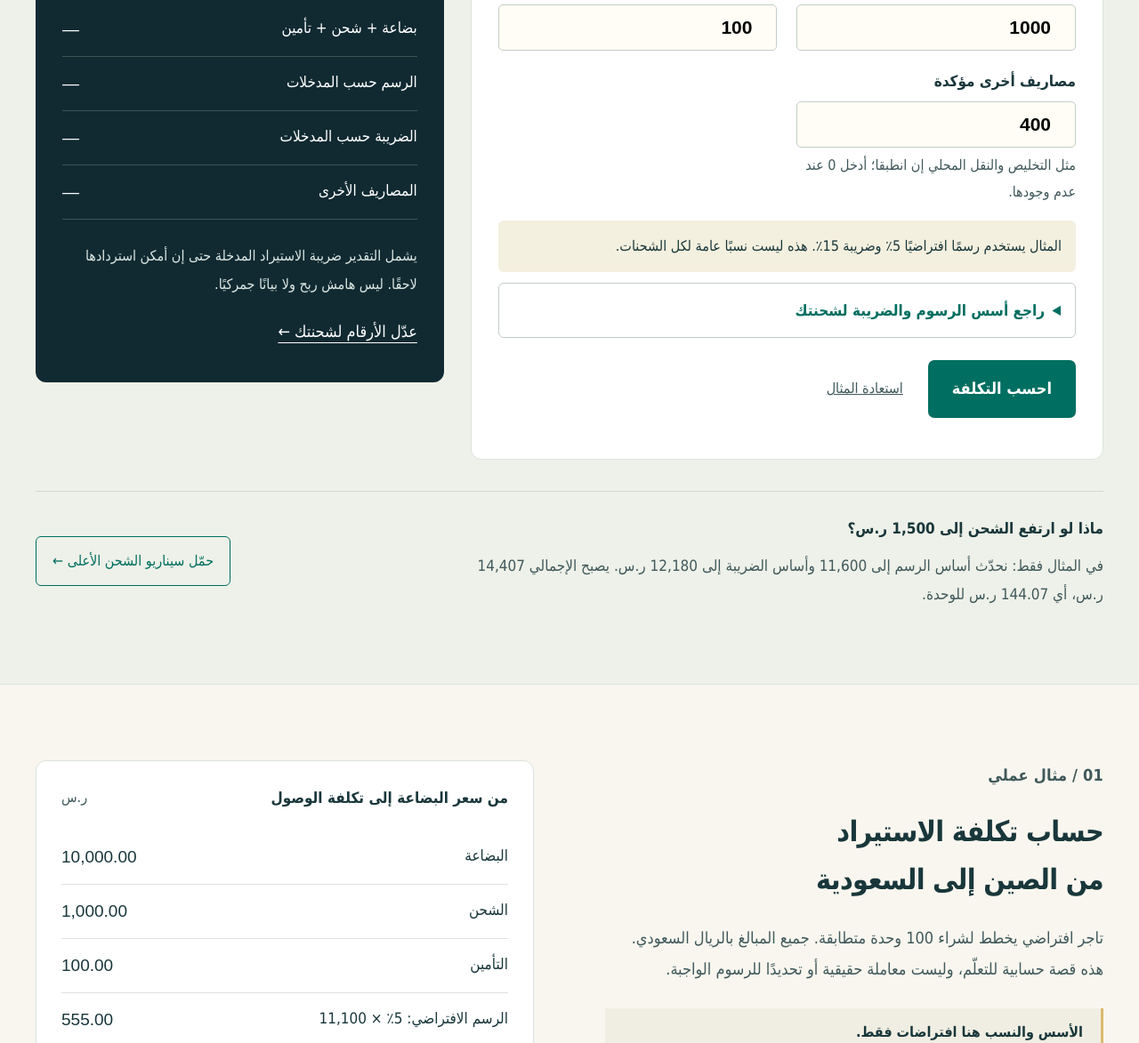
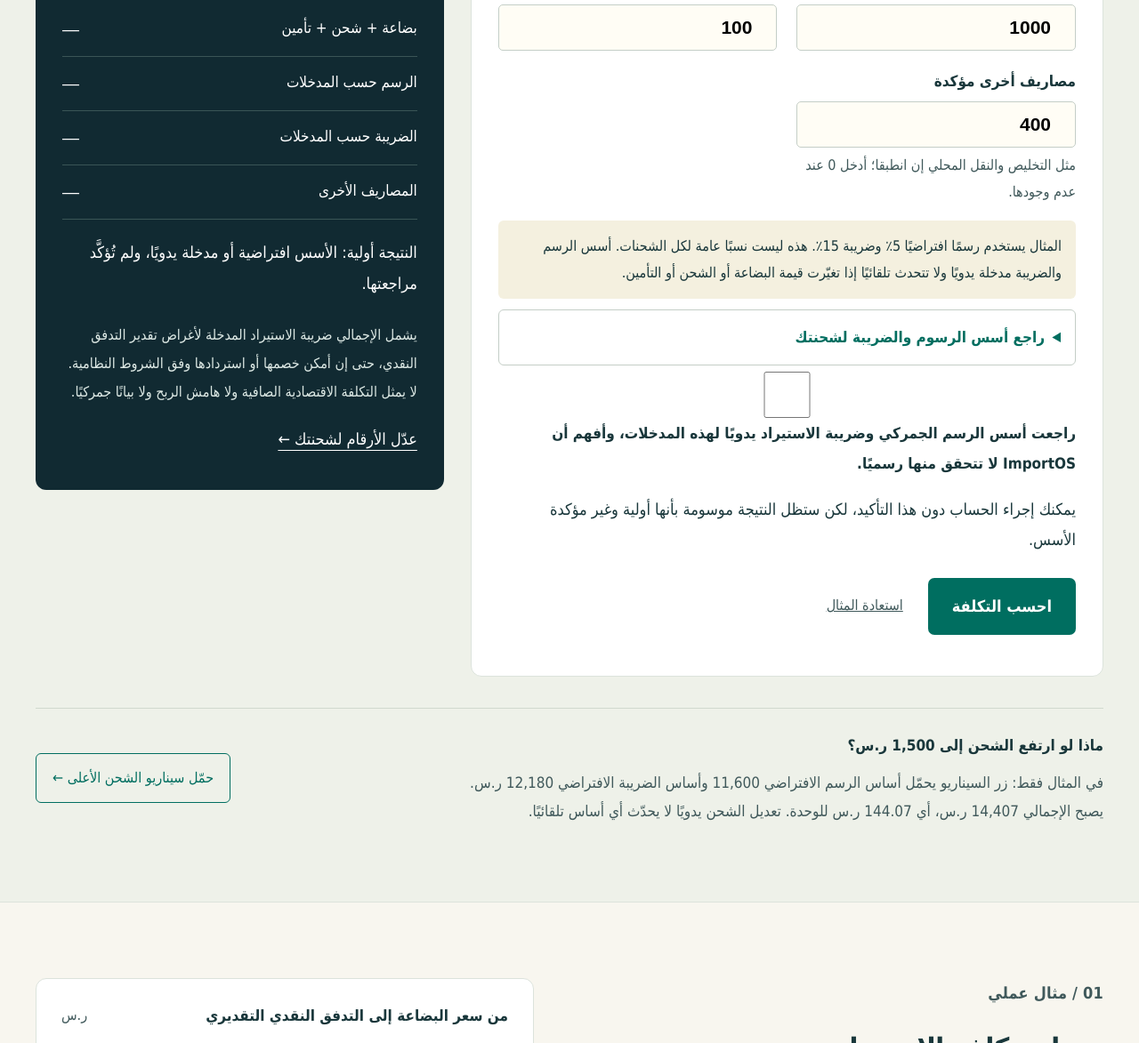
Before and after one commit to Deeisdagee/importos-public, a plain HTML site: page public/index.html in a window 1280 px wide. Shown: the part 1262-2435 px from the top of the page at 89% size. Drawn offline with Linux system fonts and the light colour scheme.

Commit message:
fix: make cost scope and manually entered customs bases explicit

```diff
--- a/public/index.html
+++ b/public/index.html
@@ -12,7 +12,7 @@
 <main>
 <section class="hero wrap">
  <div class="hero-copy"><p class="eyebrow"><span></span> خطّط لشحنتك قبل الطلب</p><h1>كم ستكلّفك الشحنة<br><em>للوحدة الواحدة؟</em></h1><p class="intro">لا تكتفِ بسعر المورد. شاهد أثر الشحن والرسوم على تكلفة وصول البضاعة.</p><a id="try-example" class="button" href="#estimate">جرّب المثال الآن <span aria-hidden="true">←</span></a><p class="micro">الأرقام جاهزة. اضغط وشاهد النتيجة.</p><p class="micro">مجانية • دون تسجيل</p></div>
- <div class="hero-visual"><div class="sample-top"><span>مثال توضيحي</span><span class="pill">100 وحدة</span></div><p class="sample-label">التكلفة التقديرية للوحدة</p><div class="hero-number"><b dir="ltr">138.03</b><span>ر.س</span></div><div class="cost-bar" aria-label="توزيع تكلفة المثال: بضاعة وشحن وتأمين، رسوم وضريبة، مصاريف أخرى"><span></span><span></span><span></span></div><div class="legend"><span><i></i> بضاعة + شحن + تأمين</span><span><i></i> رسوم + ضريبة</span><span><i></i> مصاريف أخرى</span></div><div class="sample-total"><span>إجمالي التدفق النقدي المطلوب</span><strong dir="ltr">13,803.25 ر.س</strong></div><p class="sample-foot">قيم ونسب افتراضية للتوضيح؛ ليست تسعيرة جمركية.</p></div>
+ <div class="hero-visual"><div class="sample-top"><span>مثال توضيحي</span><span class="pill">100 وحدة</span></div><p class="sample-label">التدفق النقدي التقديري للوحدة</p><div class="hero-number"><b dir="ltr">138.03</b><span>ر.س</span></div><div class="cost-bar" aria-label="توزيع تكلفة المثال: بضاعة وشحن وتأمين، رسوم وضريبة، مصاريف أخرى"><span></span><span></span><span></span></div><div class="legend"><span><i></i> بضاعة + شحن + تأمين</span><span><i></i> رسوم + ضريبة</span><span><i></i> مصاريف أخرى</span></div><div class="sample-total"><span>التدفق النقدي التقديري شامل ضريبة الاستيراد</span><strong dir="ltr">13,803.25 ر.س</strong></div><p class="sample-foot">قيم ونسب افتراضية للتوضيح؛ ليست تسعيرة جمركية.</p></div>
 </section>
 <section class="question-strip"><div class="wrap"><p>عرض المورد أرخص… <strong>هل تكلفة وصوله أقل؟</strong></p><span>ابدأ بأرقام قابلة للمقارنة.</span></div></section>
 <section id="calculator" class="calculator-section"><div class="wrap section"><div class="section-heading"><div><p class="eyebrow">جرّب، ثم عدّل</p><h2>حاسبة تكلفة الشحنة للوحدة</h2></div><p>ابدأ بالمثال الجاهز. ولشحنة تخصك، عدّل أرقامك وراجع أسس الرسوم والضريبة.</p></div>
@@ -22,16 +22,22 @@
 <label for="freight">الشحن<input id="freight" type="number" min="0" step="any" value="1000" required></label>
 <label for="insurance">التأمين<input id="insurance" type="number" min="0" step="any" value="100" required></label>
 <label for="other">مصاريف أخرى مؤكدة<input id="other" type="number" min="0" step="any" value="400" required><small>مثل التخليص والنقل المحلي إن انطبقا؛ أدخل 0 عند عدم وجودها.</small></label>
-</div><p class="assumption-note">المثال يستخدم رسمًا افتراضيًا 5٪ وضريبة 15٪. هذه ليست نسبًا عامة لكل الشحنات.</p><details class="assumptions"><summary>راجع أسس الرسوم والضريبة لشحنتك</summary><p>هذه القيم يدوية. أكّدها من الجهة الرسمية أو المخلّص، وحدّثها عند تغيّر أرقام الشحنة.</p><div class="fields"><label for="dutyBase">أساس الرسم الجمركي<input id="dutyBase" type="number" min="0" step="any" value="11100" required><small>قيمة مستقلة تُدخلها وتحدّثها بنفسك.</small></label>
+</div><p class="assumption-note">المثال يستخدم رسمًا افتراضيًا 5٪ وضريبة 15٪. هذه ليست نسبًا عامة لكل الشحنات. أسس الرسم والضريبة مدخلة يدويًا ولا تتحدث تلقائيًا إذا تغيّرت قيمة البضاعة أو الشحن أو التأمين.</p><details class="assumptions" id="assumptions"><summary>راجع أسس الرسوم والضريبة لشحنتك</summary><p>هذه القيم يدوية. أكّدها من الجهة الرسمية أو المخلّص، وحدّثها عند تغيّر أرقام الشحنة.</p><div class="fields"><label for="dutyBase">أساس الرسم الجمركي<input id="dutyBase" type="number" min="0" step="any" value="11100" required><small>قيمة مستقلة تُدخلها وتحدّثها بنفسك.</small></label>
 <label for="dutyRate">نسبة الرسم الجمركي ٪<input id="dutyRate" type="number" min="0" max="100" step="any" value="5" required></label>
 <label for="taxBase">أساس ضريبة الاستيراد<input id="taxBase" type="number" min="0" step="any" value="11655" required><small>ليست محسوبة تلقائيًا من قيمة البضاعة.</small></label>
 <label for="taxRate">نسبة ضريبة الاستيراد ٪<input id="taxRate" type="number" min="0" max="100" step="any" value="15" required></label>
-</div></details><div class="form-actions"><button class="button" type="submit">احسب التكلفة</button><button class="text-button" type="button" id="baseline">استعادة المثال</button></div><p id="error" role="alert"></p></form>
-<aside id="estimate" class="results" aria-live="polite" aria-atomic="true"><p class="eyebrow">تقدير التدفق النقدي للشحنة</p><p id="total" class="result-total" dir="ltr">—</p><p id="perUnit" class="unit-result">اضغط «احسب التكلفة» لعرض النتيجة.</p><dl><div><dt>بضاعة + شحن + تأمين</dt><dd id="subtotal">—</dd></div><div><dt>الرسم حسب المدخلات</dt><dd id="duty">—</dd></div><div><dt>الضريبة حسب المدخلات</dt><dd id="tax">—</dd></div><div><dt>المصاريف الأخرى</dt><dd id="extras">—</dd></div></dl><p class="result-note">يشمل التقدير ضريبة الاستيراد المدخلة حتى إن أمكن استردادها لاحقًا. ليس هامش ربح ولا بيانًا جمركيًا.</p><a class="result-edit" href="#calculator">عدّل الأرقام لشحنتك ←</a><noscript>تحتاج الحاسبة إلى JavaScript. يمكنك قراءة المثال المحسوب أعلاه دون تشغيله.</noscript></aside></div>
-<div class="scenario"><div><h3>ماذا لو ارتفع الشحن إلى 1,500 ر.س؟</h3><p>في المثال فقط: نحدّث أساس الرسم إلى 11,600 وأساس الضريبة إلى 12,180 ر.س. يصبح الإجمالي 14,407 ر.س، أي 144.07 ر.س للوحدة.</p></div><button id="higher-freight" class="outline-button" type="button">حمّل سيناريو الشحن الأعلى ←</button></div>
+</div></details>
+<div class="basis-review">
+ <p id="basis-warning" class="basis-warning" role="alert" hidden><strong>تنبيه: راجع أسس الرسوم والضريبة.</strong> تغيّرت مدخلات قد تؤثر في الأسس. لن تُحدّث القيم تلقائيًا؛ افتح قسم «راجع أسس الرسوم والضريبة لشحنتك» بالأعلى وأدخل القيم المعتمدة قبل استخدام النتيجة لاتخاذ قرار.</p>
+ <label class="basis-confirm" for="basis-reviewed"><input id="basis-reviewed" type="checkbox"><span>راجعت أسس الرسم الجمركي وضريبة الاستيراد يدويًا لهذه المدخلات، وأفهم أن ImportOS لا تتحقق منها رسميًا.</span></label>
+ <p class="basis-help">يمكنك إجراء الحساب دون هذا التأكيد، لكن ستظل النتيجة موسومة بأنها أولية وغير مؤكدة الأسس.</p>
+</div>
+<div class="form-actions"><button class="button" type="submit">احسب التكلفة</button><button class="text-button" type="button" id="baseline">استعادة المثال</button></div><p id="error" role="alert"></p></form>
+<aside id="estimate" class="results" aria-live="polite" aria-atomic="true"><p class="eyebrow">تقدير التدفق النقدي للشحنة</p><p id="total" class="result-total" dir="ltr">—</p><p id="perUnit" class="unit-result">اضغط «احسب التكلفة» لعرض النتيجة.</p><dl><div><dt>بضاعة + شحن + تأمين</dt><dd id="subtotal">—</dd></div><div><dt>الرسم حسب المدخلات</dt><dd id="duty">—</dd></div><div><dt>الضريبة حسب المدخلات</dt><dd id="tax">—</dd></div><div><dt>المصاريف الأخرى</dt><dd id="extras">—</dd></div></dl><p id="basis-status" class="basis-status" role="status">النتيجة أولية: الأسس افتراضية أو مدخلة يدويًا، ولم تُؤكَّد مراجعتها.</p><p class="result-note">يشمل الإجمالي ضريبة الاستيراد المدخلة لأغراض تقدير التدفق النقدي، حتى إن أمكن خصمها أو استردادها وفق الشروط النظامية. لا يمثل التكلفة الاقتصادية الصافية ولا هامش الربح ولا بيانًا جمركيًا.</p><a class="result-edit" href="#calculator">عدّل الأرقام لشحنتك ←</a><noscript>تحتاج الحاسبة إلى JavaScript. يمكنك قراءة المثال المحسوب أعلاه دون تشغيله.</noscript></aside></div>
+<div class="scenario"><div><h3>ماذا لو ارتفع الشحن إلى 1,500 ر.س؟</h3><p>في المثال فقط: زر السيناريو يحمّل أساس الرسم الافتراضي 11,600 وأساس الضريبة الافتراضي 12,180 ر.س. يصبح الإجمالي 14,407 ر.س، أي 144.07 ر.س للوحدة. تعديل الشحن يدويًا لا يحدّث أي أساس تلقائيًا.</p></div><button id="higher-freight" class="outline-button" type="button">حمّل سيناريو الشحن الأعلى ←</button></div>
 </div></section>
 <section id="example" class="wrap section example"><div><p class="eyebrow">01 / مثال عملي</p><h2>حساب تكلفة الاستيراد<br>من الصين إلى السعودية</h2><p>تاجر افتراضي يخطط لشراء 100 وحدة متطابقة. جميع المبالغ بالريال السعودي. هذه قصة حسابية للتعلّم، وليست معاملة حقيقية أو تحديدًا للرسوم الواجبة.</p><div class="notice"><strong>الأسس والنسب هنا افتراضات فقط.</strong><p>نفترض في المثال رسمًا بنسبة 5٪ على أساس 11,100 ر.س، وضريبة بنسبة 15٪ على أساس 11,655 ر.س. لا تنطبق هذه الافتراضات على كل منتج أو شحنة. أدخل الأسس والنسب التي تؤكدها من الجهة الرسمية أو مخلّصك.</p></div></div>
-<div class="example-ledger"><div class="ledger-heading"><h3>من سعر البضاعة إلى تكلفة الوصول</h3><span>ر.س</span></div><dl><div><dt>البضاعة</dt><dd>10,000.00</dd></div><div><dt>الشحن</dt><dd>1,000.00</dd></div><div><dt>التأمين</dt><dd>100.00</dd></div><div><dt>الرسم الافتراضي: 5٪ × 11,100</dt><dd>555.00</dd></div><div><dt>الضريبة الافتراضية: 15٪ × 11,655</dt><dd>1,748.25</dd></div><div><dt>مصاريف أخرى مدخلة</dt><dd>400.00</dd></div><div class="ledger-final"><dt>الإجمالي / 100 وحدة</dt><dd>13,803.25</dd></div></dl><p>النتيجة المعروضة: <strong>138.03 ر.س للوحدة.</strong> القيمة غير المقرّبة: <span dir="ltr">138.0325</span> ر.س.</p></div></section>
+<div class="example-ledger"><div class="ledger-heading"><h3>من سعر البضاعة إلى التدفق النقدي التقديري</h3><span>ر.س</span></div><dl><div><dt>البضاعة</dt><dd>10,000.00</dd></div><div><dt>الشحن</dt><dd>1,000.00</dd></div><div><dt>التأمين</dt><dd>100.00</dd></div><div><dt>الرسم الافتراضي: 5٪ × 11,100</dt><dd>555.00</dd></div><div><dt>الضريبة الافتراضية: 15٪ × 11,655</dt><dd>1,748.25</dd></div><div><dt>مصاريف أخرى مدخلة</dt><dd>400.00</dd></div><div class="ledger-final"><dt>الإجمالي / 100 وحدة</dt><dd>13,803.25</dd></div></dl><p>التدفق النقدي التقديري للوحدة: <strong>138.03 ر.س.</strong> القيمة غير المقرّبة: <span dir="ltr">138.0325</span> ر.س.</p></div></section>
 <section class="wrap section"><p class="eyebrow">03 / قبل الالتزام بالطلب</p><h2>ثلاثة أسئلة تجعل المقارنة أوضح.</h2><div class="guide-grid"><article><span>01</span><h3>ما الذي يشمله عرض المورد؟</h3><p>تحقق من العملة والكمية وشروط التسليم مثل FOB أو DDP. لا تضف الشحن مرة أخرى إذا كان محسوبًا ضمن السعر.</p></article><article><span>02</span><h3>ما الذي تأكدت منه رسميًا؟</h3><p>راجع التصنيف والأسس والنسب والمتطلبات المناسبة لمنتجك. <a href="https://zatca.gov.sa/ar/eServices/Pages/CustomsDutyandTaxCalculator.aspx" target="_blank" rel="noopener noreferrer">حاسبة زاتكا الرسمية ↗</a> و<a href="https://saber.sa/home/services" target="_blank" rel="noopener noreferrer">خدمات سابر ↗</a> نقاط بداية مفيدة.</p></article><article><span>03</span><h3>ما المصاريف التي لم تدخلها؟</h3><p>تحقق من التخليص والفحص والتخزين والنقل المحلي وأي شهادات أو رسوم تنطبق. الحاسبة لا تضيف مصاريف لم تدخلها بنفسك.</p></article></div></section>
 <section id="excel" class="wrap excel-section"><div><p class="eyebrow">لمن يكرر تخطيط الشحنات</p><h2>نفس المنهج.<br>في ملف إكسل قابل لإعادة الاستخدام.</h2><p>نسخة منفصلة تتضمن مثالين وعمودًا فارغًا لشحنة جديدة، مع فحوص للمدخلات. اختُبرت عيّنات منها على Excel لأجهزة Mac. الأسس والنسب يدوية، والأعمدة تمثل شحنات مستقلة.</p></div><div class="excel-detail"><p class="availability">المبيعات غير متاحة حاليًا</p><h3>هل يناسب هذا أسلوب عملك؟</h3><p>ما أصعب جزء في حساب تكلفة الشحنة؟ وما الذي تحتاج أن تحتفظ به للمقارنة في طلبك القادم؟</p><p class="small">هذه الصفحة لا تتضمن شراءً أو تنزيلًا للملف. لم تُختبر إصدارات Excel الأخرى أو تطبيقات الجداول الأخرى.</p></div></section>
 <section class="wrap method"><details><summary>كيف تُحسب النتائج؟</summary><p>الرسم = الأساس المدخل × النسبة ÷ 100. الضريبة = أساسها المدخل × نسبتها ÷ 100. الإجمالي = البضاعة + الشحن + التأمين + الرسم + الضريبة + المصاريف الأخرى. تكلفة الوحدة = الإجمالي ÷ عدد الوحدات. تُجرى العمليات دون تقريب، وتُعرض النتائج بمنزلتين عشريتين.</p><p>لا تحدد الأداة التصنيف أو الإعفاءات أو الضريبة الانتقائية أو الرسوم الرسمية، ولا توزّع تكاليف شحنة مختلطة على منتجات مختلفة.</p></details><details><summary>خصوصية الأرقام التي تدخلها</summary><p>تُستخدم المدخلات في ذاكرة هذه الصفحة فقط. لا توجد تحليلات أو نماذج إرسال أو حسابات أو ملفات تعريف ارتباط أو تخزين محلي. إعادة تحميل الصفحة تعيد المثال الافتراضي. قد يعالج مزود الاستضافة سجلات اتصال قياسية. الروابط الرسمية الخارجية لا تُفتح إلا عند اختيارك لها.</p></details></section>
```
